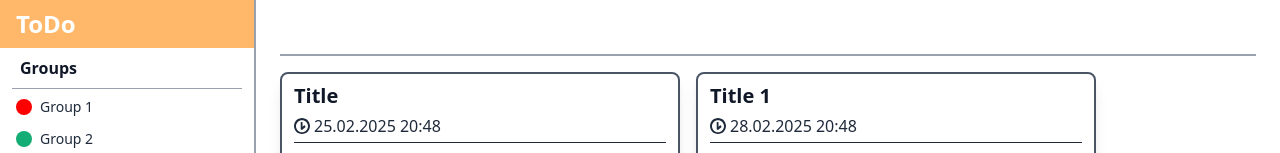
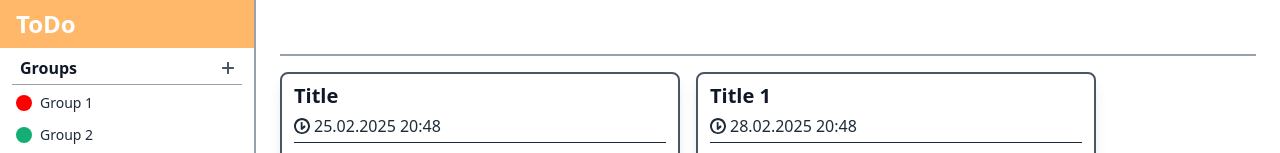
Before and after one commit to 23vbq/todo-vue-rails, a Vue app in the folder todo_frontend/: page / in a window 1280 px wide. Shown: the top 153 px of the page. Built offline with nearby package versions, Linux system fonts and the light colour scheme.

Commit message:
new group modal

```diff
--- /dev/null
+++ b/todo_frontend/src/components/icons/IconAdd.vue
@@ -0,0 +1,6 @@
+<template>
+    <svg xmlns="http://www.w3.org/2000/svg" viewBox="0 0 24 24" fill="currentColor">
+        <path d="M24,11v2c0,0.6-0.4,1-1,1h-9v9c0,0.6-0.4,1-1,1h-2c-0.6,0-1-0.4-1-1v-9H1c-0.6,0-1-0.4-1-1v-2c0-0.6,0.4-1,1-1h9V1
+            c0-0.6,0.4-1,1-1h2c0.6,0,1,0.4,1,1v9h9C23.6,10,24,10.4,24,11z"/>
+    </svg>
+</template>
--- /dev/null
+++ b/todo_frontend/src/components/modals/GroupModal.vue
@@ -0,0 +1,39 @@
+<script setup>
+import IconAdd from '../icons/IconAdd.vue';
+</script>
+
+<template>
+    <div class="z-20 fixed top-0 left-0 w-screen h-screen bg-black/60 flex items-center justify-center">
+        <div class="z-30 w-128 px-4 py-3 bg-white">
+            <!-- Header -->
+            <div class="flex items-center px-3 pb-2 border-b border-gray-300">
+                <h1 class="text-xl font-semibold">New group</h1>
+                <button @click="$emit('close')" class="ml-auto p-1 rounded-md cursor-pointer transition duration-75 hover:text-black hover:bg-gray-200"><IconAdd class="w-4 rotate-45"/></button>
+            </div>
+            <!-- Content -->
+            <form class="px-1">
+                <div class="py-2">
+                    <label for="group-name" class="block px-3 py-1 text-xs text-gray-900 font-medium">Name</label>
+                    <input
+                        id="group-name"
+                        type="text"
+                        name="name"
+                        class="w-full border border-gray-400 rounded-md px-2 py-1 text-sm text-gray-700 focus:outline-orange-300"
+                        required
+                    />
+                </div>
+                <div class="py-1 flex items-center justify-end gap-4">
+                    <button
+                        @click="$emit('close')"
+                        type="button"
+                        class="px-3 py-1 text-orange-300 font-bold rounded cursor-pointer transition duration-75 hover:text-amber-500 hover:underline"
+                    >Cancel</button>
+                    <button
+                        type="submit"
+                        class="px-3 py-1 bg-orange-300 text-white font-bold rounded cursor-pointer transition duration-75 hover:bg-amber-500"
+                    >Create</button>
+                </div>
+            </form>
+        </div>
+    </div>
+</template>
--- a/todo_frontend/src/components/navigation/NavBar.vue
+++ b/todo_frontend/src/components/navigation/NavBar.vue
@@ -1,8 +1,11 @@
 <script setup>
 import { ref } from 'vue';
+
 import IconSettings from '../icons/IconSettings.vue';
+import IconAdd from '../icons/IconAdd.vue';
 
 import Group from './Group.vue';
+import GroupModal from '../modals/GroupModal.vue';
 
 const props = defineProps({
     selectedGroup: {
@@ -37,6 +40,8 @@ const selectGroup = (toSelect) => {
     toSelect.active.value = true;
     props.selectedGroup.value = toSelect;
 }
+
+let showGroupModal = ref(false);
 </script>
 
 <template>
@@ -46,7 +51,13 @@ const selectGroup = (toSelect) => {
     </header>
 
     <div class="flex flex-col flex-1 px-3 py-2">
-        <h1 class="text-gray-900 font-semibold px-2 pb-2 border-b border-gray-400">Groups</h1>
+        <div class="flex items-center font-semibold px-2 pb-1 border-b border-gray-400">
+            <h1 class="text-gray-900">Groups</h1>
+            <button
+                @click="showGroupModal = true"
+                class="ml-auto w-3 text-gray-600 cursor-pointer transition duration-75 hover:text-black"
+            ><IconAdd/></button>
+        </div>
         <ul>
             <Group
                 v-for="group in groups"
@@ -64,4 +75,5 @@ const selectGroup = (toSelect) => {
     </div>
 
   </div>
+  <GroupModal v-if="showGroupModal" @close="showGroupModal = false"/>
 </template>
```
